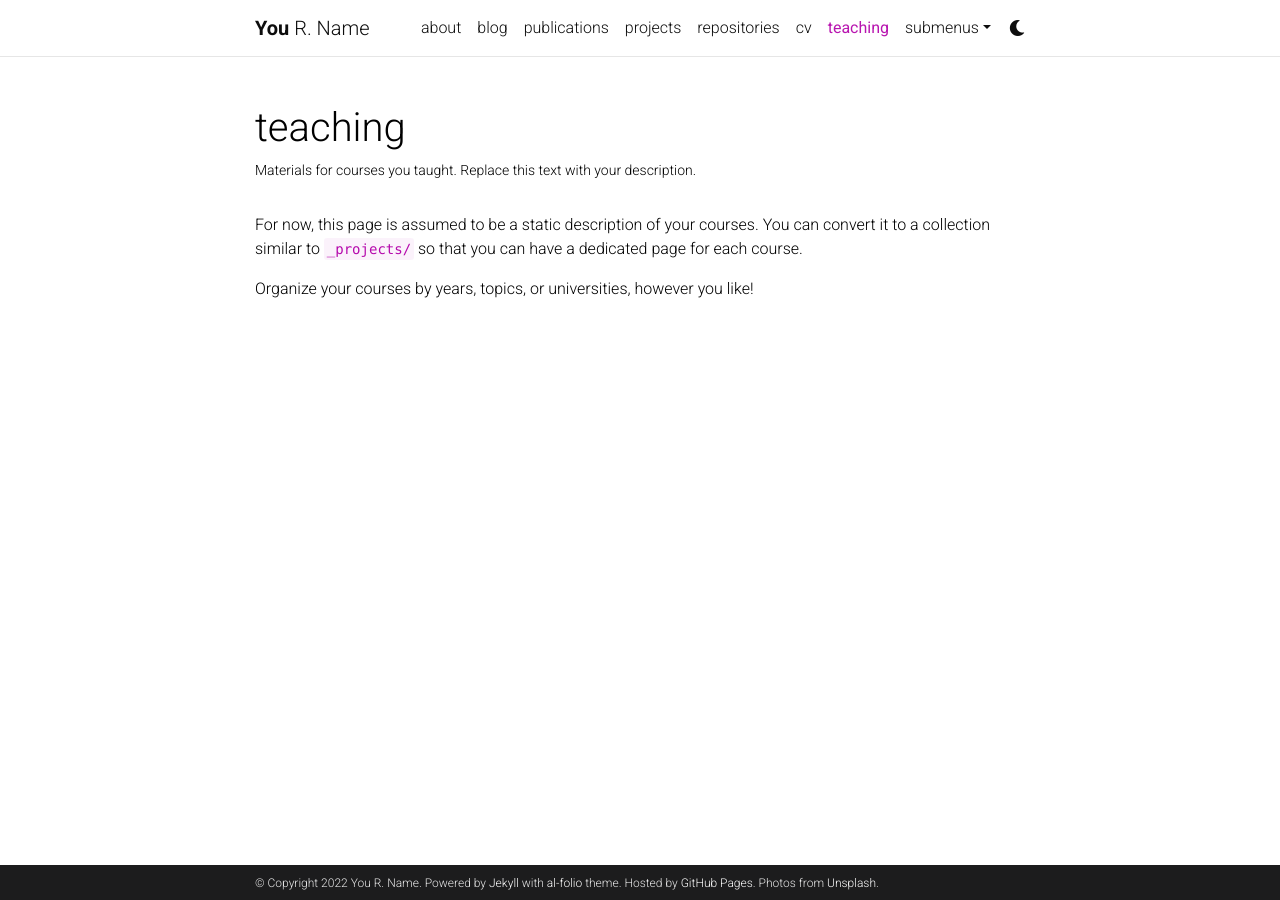
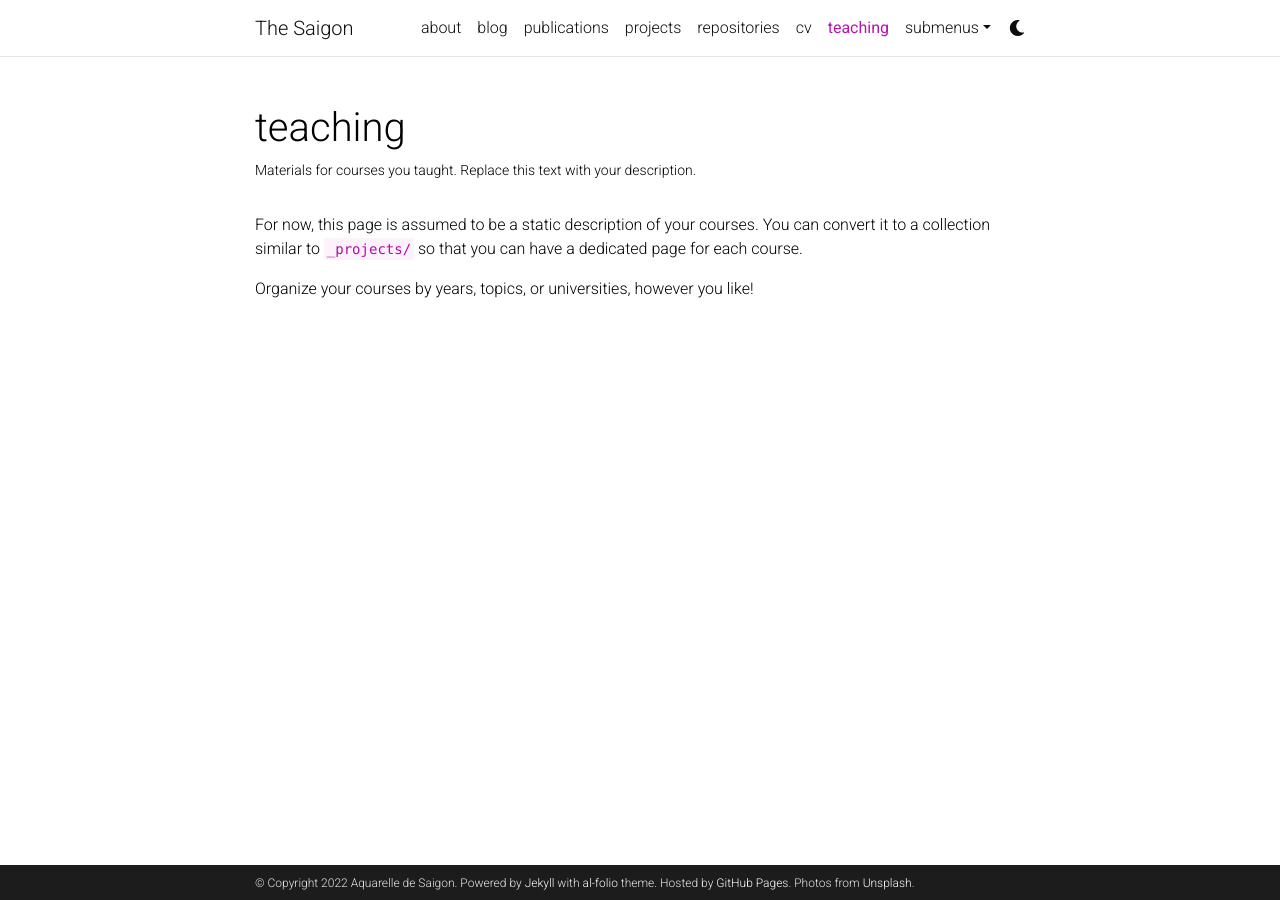
Before and after one commit to vuthithutrang/al-folio, a Jekyll site: the page built from _pages/teaching.md, in a window 1280 px wide. Built offline with Jekyll 4.4.1, drawn with Linux system fonts in a browser that asks for light colours; comment, search, counter and statistics services are not loaded; a style sheet for code colours, icons or effects is not loaded.

Commit message:
aqua de saigon

```diff
--- a/_config.yml
+++ b/_config.yml
@@ -2,11 +2,11 @@
 # Site settings
 # -----------------------------------------------------------------------------
 
-title: blank # the website title (if blank, full name will be used instead)
-first_name: You
-middle_name: R.
-last_name: Name
-email: you@example.com
+title: The Saigon # the website title (if blank, full name will be used instead)
+first_name: Aquarelle
+middle_name: de
+last_name: Saigon
+email: theaquarelledeSaigon@example.com
 description: > # the ">" symbol means to ignore newlines until "footer_text:"
   A simple, whitespace theme for academics. Based on [*folio](https://github.com/bogoli/-folio) design.
 footer_text: >
```
